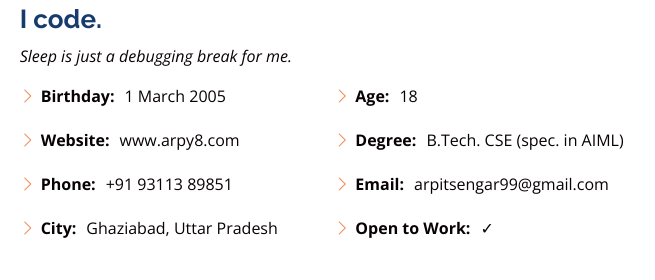
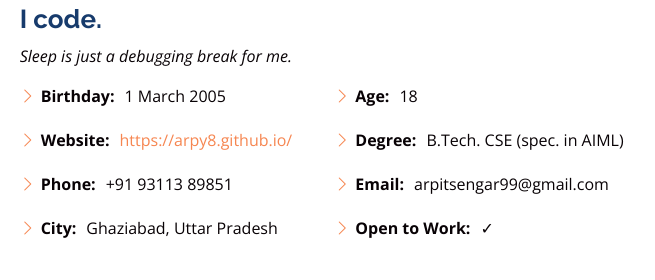
Before and after one commit to arpy8/arpy8.github.io, a plain HTML site: page index.html in a window 1280 px wide. Shown: the part 1060-1340 px from the top of the page, 625-1280 px from the left. Drawn offline with nearby package versions, Linux system fonts and the light colour scheme.

Commit message:
update website url, remove swiper bundle vendor

```diff
--- a/index.html
+++ b/index.html
@@ -923,7 +923,7 @@
               <div class="col-lg-6">
                 <ul>
                   <li><i class="bi bi-chevron-right"></i> <strong>Birthday:</strong> <span>1 March 2005</span></li>
-                  <li><i class="bi bi-chevron-right"></i> <strong>Website:</strong> <span>www.arpy8.com</span></li>
+                  <li><i class="bi bi-chevron-right"></i> <strong>Website:</strong> <span><a href="https://arpy8.github.io">https://arpy8.github.io/</a></span></li>
                   <li><i class="bi bi-chevron-right"></i> <strong>Phone:</strong> <span>+91 93113 89851</span></li>
                   <li><i class="bi bi-chevron-right"></i> <strong>City:</strong> <span>Ghaziabad, Uttar Pradesh</span>
                   </li>
@@ -1946,4 +1946,5 @@
     })()
   </script>
 </body>
-</html>https://cdnjs.cloudflare.com/ajax/libs/Swiper/11.0.5/swiper-bundle.min.css
+</html>
+<!-- hehe -->
```
